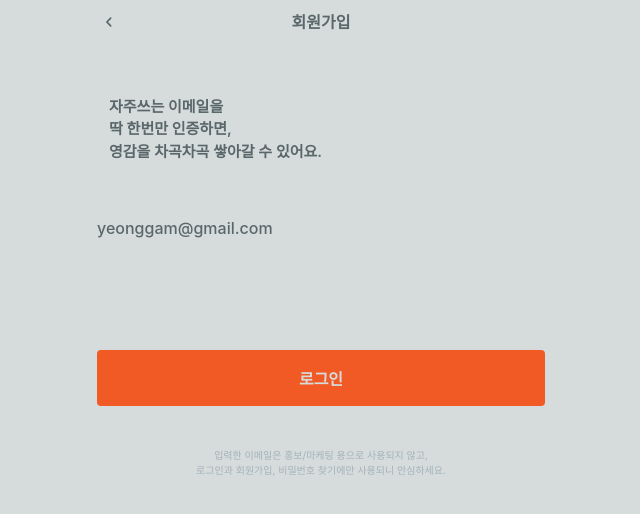
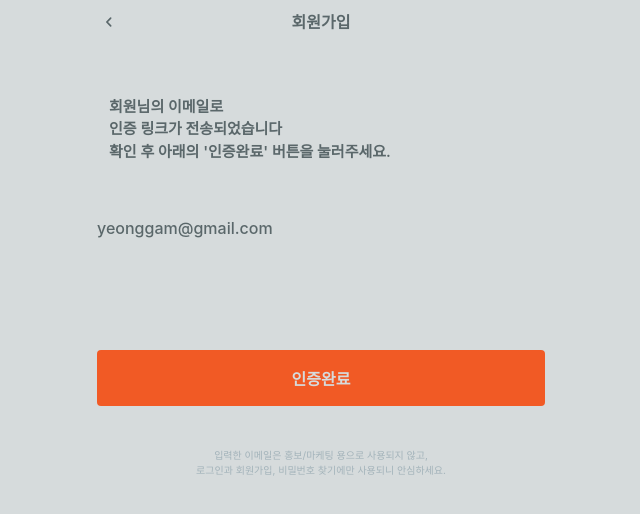
Before and after one commit to depromeet/ygtang-client, a Next.js app: page /signup/sent-email in a window 1280 px wide. Shown: the top 514 px of the page, without its empty margins (319-959 px from the left). Built offline with nearby package versions, Linux system fonts and the light colour scheme; a web font is replaced by a local one.

Commit message:
chore: sent-email 텍스트 수정

```diff
--- a/src/pages/signup/sent-email.tsx
+++ b/src/pages/signup/sent-email.tsx
@@ -9,15 +9,16 @@ export default function SignupSentEmail() {
       <NavigationBar title={'회원가입'} />
       <div css={introCardCss}>
         <p css={introTextWrapper}>
-          자주쓰는 이메일을
-          <br />딱 한번만 인증하면,
+          회원님의 이메일로
           <br />
-          영감을 차곡차곡 쌓아갈 수 있어요.
+          인증 링크가 전송되었습니다
+          <br />
+          확인 후 아래의 &apos;인증완료&apos; 버튼을 눌러주세요.
         </p>
       </div>
       <div css={emailWrapperCss}>
         <p css={emailText}>yeonggam@gmail.com</p>
-        <CTAButton type={'submit'}>로그인</CTAButton>
+        <CTAButton type={'submit'}>인증완료</CTAButton>
       </div>
       <div css={signUpTextWrapperCss}>
         입력한 이메일은 홍보/마케팅 용으로 사용되지 않고,
```
